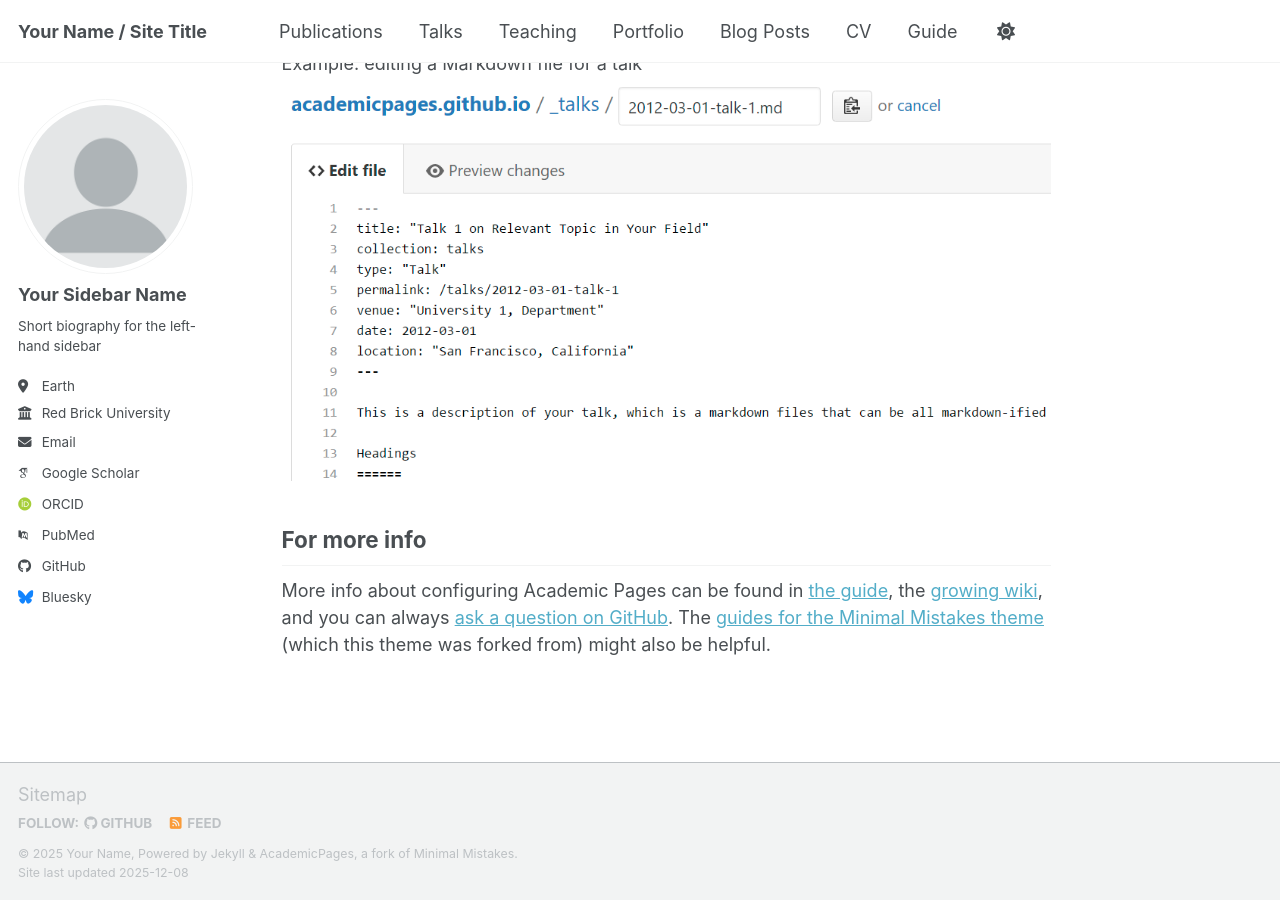
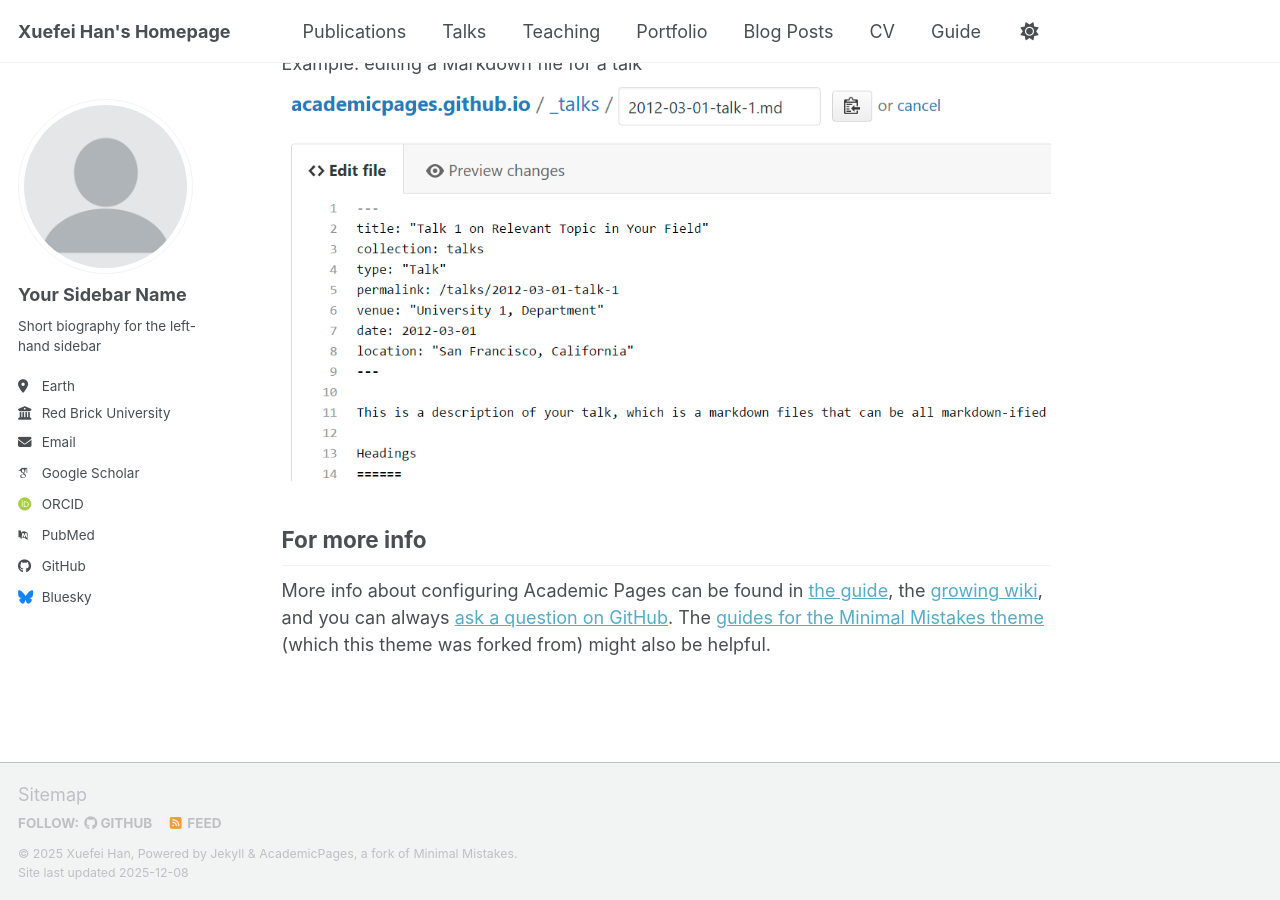
Before and after one commit to Sherfyv/Sherfyv.github.io, a Jekyll site: the page built from _pages/about.md, in a window 1280 px wide and 900 px high, scrolled down 2718 px. Built offline with Jekyll 4.4.1, drawn with Linux system fonts in a browser that asks for light colours; some web fonts are replaced; a script bundle is joined from its source files by our own code; library files that are not in the unit come from our copies.

Commit message:
Update _config.yml

```diff
--- a/_config.yml
+++ b/_config.yml
@@ -9,11 +9,11 @@
 # Basic Site Settings
 locale                   : "en-US"
 site_theme               : "default" # Currently available options are "default", "air"
-title                    : "Your Name / Site Title"
+title                    : "Xuefei Han's Homepage"
 title_separator          : "-"
-name                     : &name "Your Name"
-description              : &description "Your Name's academic portfolio"   # Update this with a general description of your site, this is the default if not overridden by a page
-url                      : https://academicpages.github.io # The base hostname & protocol for your site e.g. "https://[your GitHub username].github.io",
+name                     : &name "Xuefei Han"
+description              : &description "Xuefei Han's academic portfolio"   # Update this with a general description of your site, this is the default if not overridden by a page
+url                      : https://XuefeiHan-seis.github.io # The base hostname & protocol for your site e.g. "https://[your GitHub username].github.io",
                                                            # or if you already have some other page hosted on Github then use "https://[your GitHub username].github.io/[Your Repo Name]"
 baseurl                  : "" # the subpath of your site, e.g. "/blog"
 repository               : "academicpages/academicpages.github.io"
```
